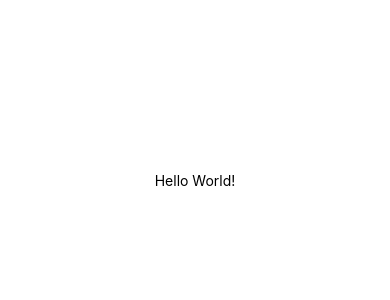
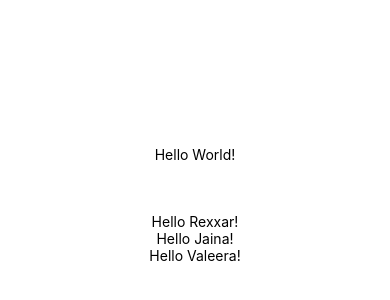
Before and after one commit to budimanfajarf/learn-react-native, a React Native app: screen / in a window 390 px wide. Shown: the part 242-542 px from the top of the page. Built offline with nearby package versions, Linux system fonts and the light colour scheme.

Commit message:
Do https://reactnative.dev/docs/tutorial#props

```diff
--- a/App.tsx
+++ b/App.tsx
@@ -1,4 +1,5 @@
 import { StyleSheet, Text, View } from 'react-native';
+import LotsOfGreeting from './components/Greeting';
 
 const styles = StyleSheet.create({
   container: {
@@ -12,6 +13,8 @@ export default function App() {
   return (
     <View style={styles.container}>
       <Text>Hello World!</Text>
+
+      <LotsOfGreeting />
     </View>
   );
 }
--- /dev/null
+++ b/components/Greeting.tsx
@@ -0,0 +1,29 @@
+import { StyleSheet, View, Text } from 'react-native';
+
+const styles = StyleSheet.create({
+  center: {
+    alignItems: 'center'
+  }
+})
+
+const Greeting = (props: {
+  name: string,
+}) => {
+  return (
+    <View style={styles.center}>
+      <Text>Hello {props.name}!</Text>
+    </View>
+  );
+}
+
+const LotsOfGreetings = () => {
+  return (
+    <View style={[styles.center, {top: 50}]}>
+      <Greeting name='Rexxar' />
+      <Greeting name='Jaina' />
+      <Greeting name='Valeera' />
+    </View>
+  );
+}
+
+export default LotsOfGreetings;
```
